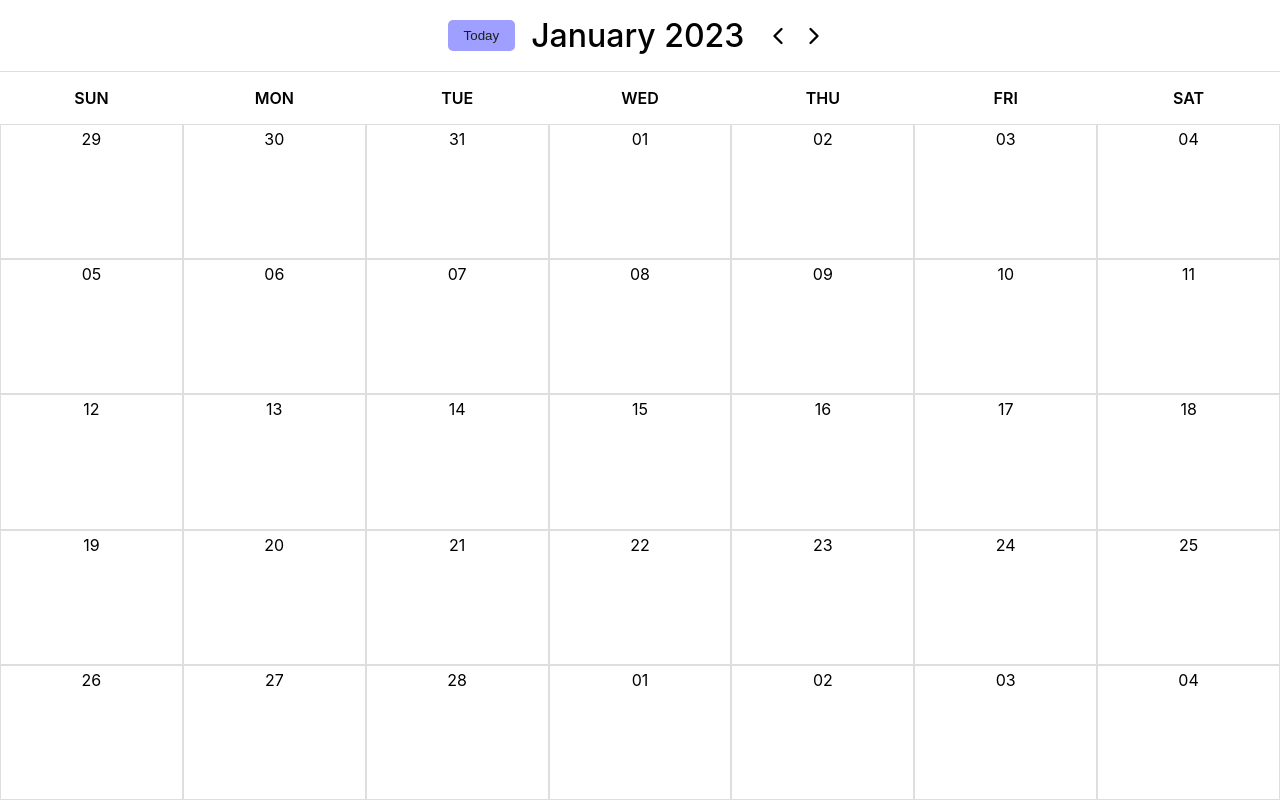
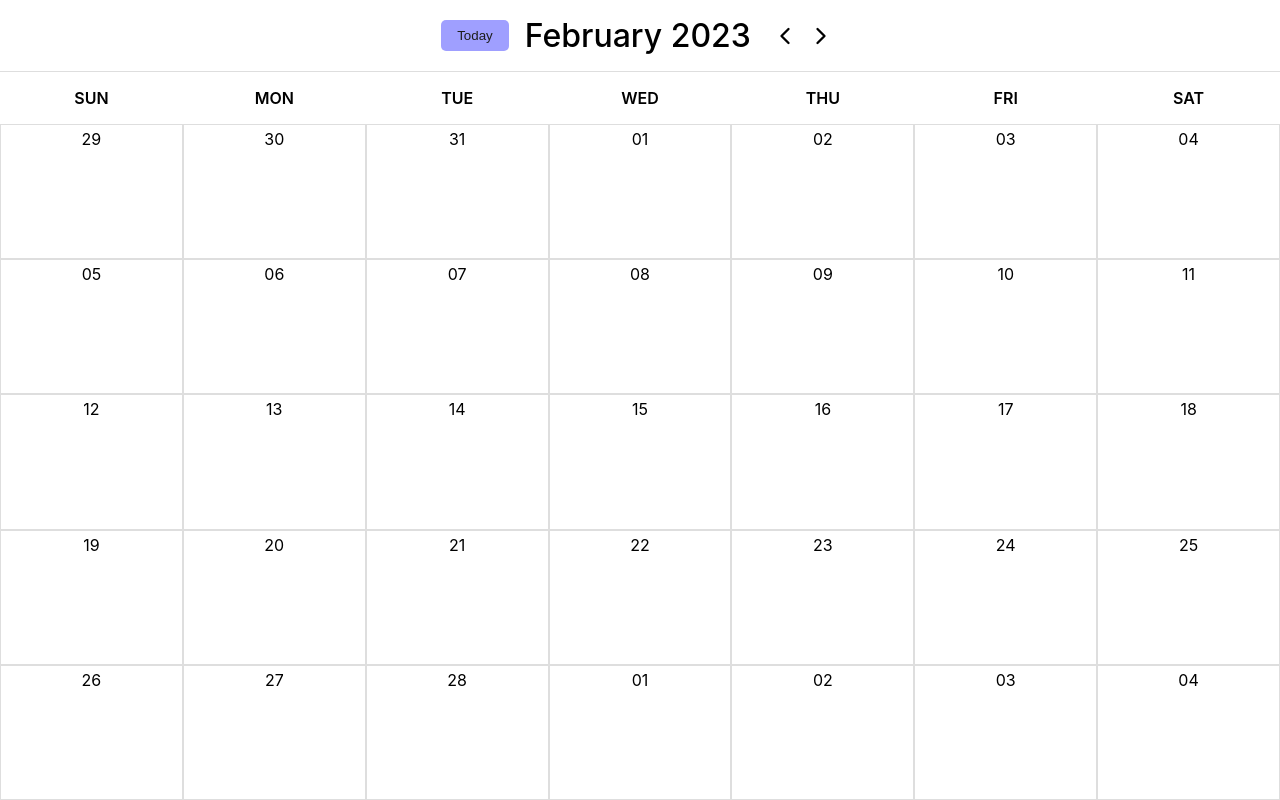
Before and after one commit to ApurvaSawant11/calendar, a React (Create React App) app: page / in a window 1280 px wide. Built offline with nearby package versions, Linux system fonts and the light colour scheme.

Commit message:
feat: change month

```diff
--- a/src/App.js
+++ b/src/App.js
@@ -1,14 +1,21 @@
-import { useState } from "react";
+import { useState, useEffect } from "react";
 import "./App.css";
 import { CalendarHeader, Month } from "./components";
 import { getMonth } from "./util";
+import { useCalendar } from "./context/calendar-context";
 
 function App() {
-  const [month, setMonth] = useState(getMonth());
+  const [currentMonth, setCurrentMonth] = useState(getMonth());
+  const { monthIndex } = useCalendar();
+
+  useEffect(() => {
+    setCurrentMonth(getMonth(monthIndex));
+  }, [monthIndex]);
+
   return (
     <div className="App">
       <CalendarHeader />
-      <Month month={month} />
+      <Month month={currentMonth} />
     </div>
   );
 }
--- a/src/components/calendar/CalendarHeader.js
+++ b/src/components/calendar/CalendarHeader.js
@@ -1,17 +1,32 @@
 import "./calendar.css";
 import dayjs from "dayjs";
 import { FiChevronRight, FiChevronLeft } from "react-icons/fi";
+import { useCalendar } from "../../context";
 
 const CalendarHeader = () => {
+  const { monthIndex, dispatch } = useCalendar();
+
   return (
     <header className="flex-row-center">
       <button className="btn">Today</button>
-      <h1 className="month-name">January 2023</h1>
+      <h1 className="month-name">
+        {dayjs(new Date(dayjs().year(), monthIndex)).format("MMMM YYYY")}
+      </h1>
       <div className="chevron-btn flex-row-center">
-        <FiChevronLeft size={28} />
+        <FiChevronLeft
+          size={28}
+          onClick={() =>
+            dispatch({ type: "CHANGE_MONTH", payload: monthIndex - 1 })
+          }
+        />
       </div>
       <div className="chevron-btn flex-row-center">
-        <FiChevronRight size={28} />
+        <FiChevronRight
+          size={28}
+          onClick={() =>
+            dispatch({ type: "CHANGE_MONTH", payload: monthIndex + 1 })
+          }
+        />
       </div>
     </header>
   );
--- /dev/null
+++ b/src/context/calendar-context.js
@@ -0,0 +1,27 @@
+import { useContext, createContext, useReducer } from "react";
+import {
+  calendarReducer,
+  initialReducerData,
+} from "../reducers/calendarReducer";
+
+const CalendarContext = createContext({
+  state: initialReducerData,
+  dispatch: () => {},
+});
+
+const CalendarProvider = ({ children }) => {
+  const [state, dispatch] = useReducer(calendarReducer, initialReducerData);
+  const value = {
+    monthIndex: state.monthIndex,
+    dispatch: dispatch,
+  };
+  return (
+    <CalendarContext.Provider value={value}>
+      {children}
+    </CalendarContext.Provider>
+  );
+};
+
+const useCalendar = () => useContext(CalendarContext);
+
+export { useCalendar, CalendarProvider };
--- /dev/null
+++ b/src/context/index.js
@@ -0,0 +1 @@
+export { useCalendar, CalendarProvider } from "./calendar-context";
--- a/src/index.js
+++ b/src/index.js
@@ -2,10 +2,13 @@ import React from "react";
 import ReactDOM from "react-dom/client";
 import "./index.css";
 import App from "./App";
+import { CalendarProvider } from "./context";
 
 const root = ReactDOM.createRoot(document.getElementById("root"));
 root.render(
   <React.StrictMode>
-    <App />
+    <CalendarProvider>
+      <App />
+    </CalendarProvider>
   </React.StrictMode>
 );
--- /dev/null
+++ b/src/reducers/calendarReducer.js
@@ -0,0 +1,15 @@
+import dayjs from "dayjs";
+
+export const initialReducerData = {
+  monthIndex: dayjs().month(),
+};
+
+export const calendarReducer = (state, action) => {
+  switch (action.type) {
+    case "CHANGE_MONTH":
+      return { ...state, monthIndex: action.payload };
+
+    default:
+      throw new Error("Error in Calendar Reducer");
+  }
+};
```
